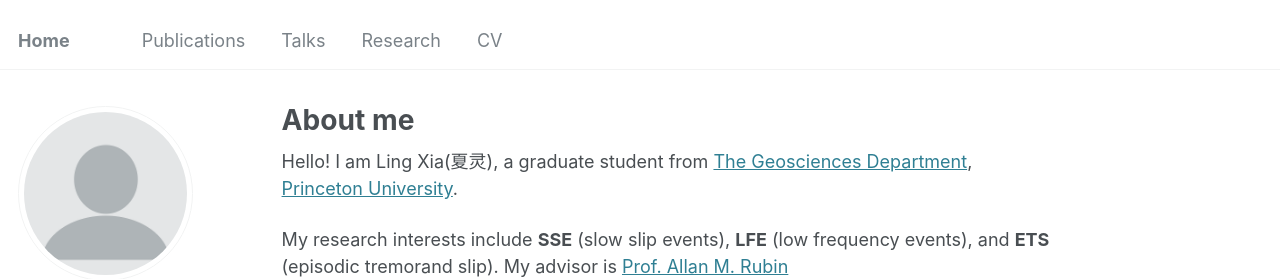
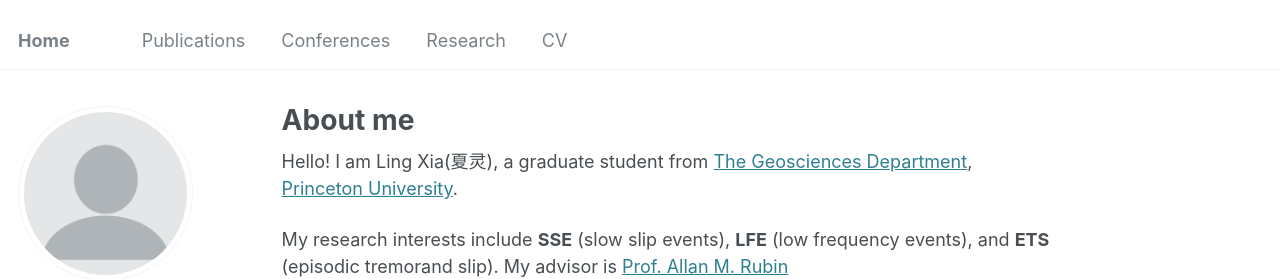
Before and after one commit to xialing2003/xialing2003.github.io, a Jekyll site: the page built from _pages/about.md, in a window 1280 px wide. Shown: the top 279 px of the page. Built offline with Jekyll 4.4.1, drawn with Linux system fonts in a browser that asks for light colours; some web fonts are replaced.

Commit message:
Update navigation.yml

```diff
--- a/_data/navigation.yml
+++ b/_data/navigation.yml
@@ -8,7 +8,7 @@ main:
   - title: "Publications"
     url: /publications/
 
-  - title: "Talks"
+  - title: "Conferences"
     url: /talks/
 
   - title: "Research"
```
